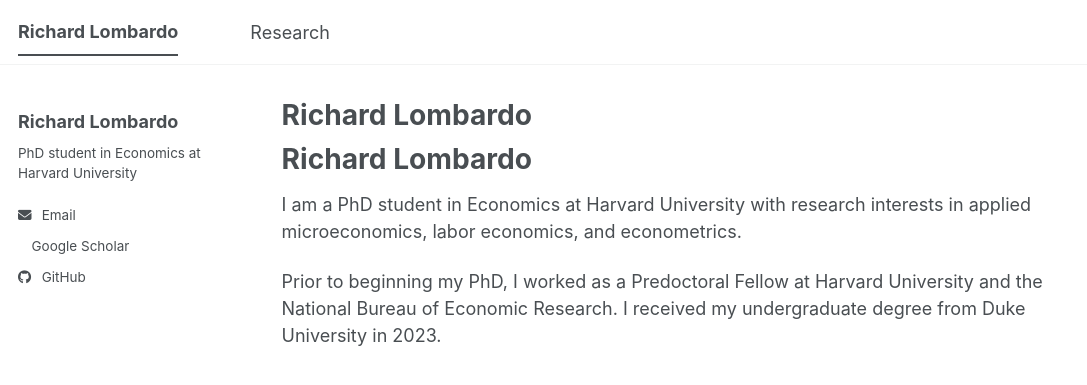
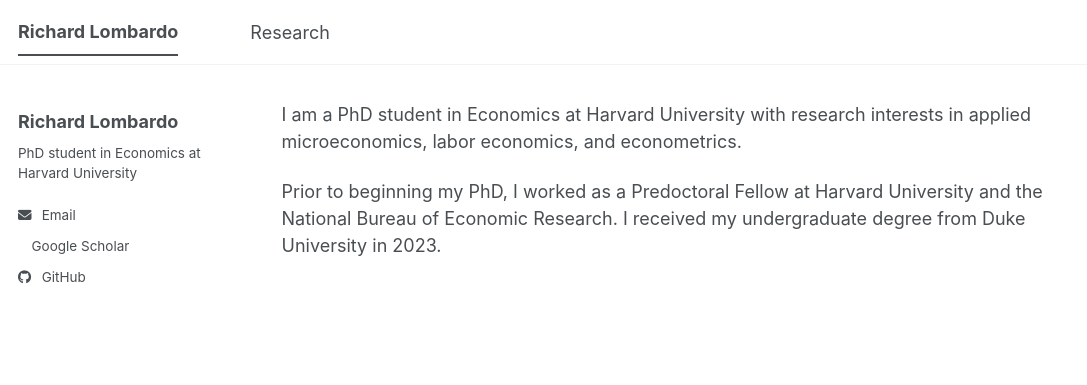
Before and after one commit to richardlombardo/richardlombardo.github.io, a Jekyll site: the page built from _pages/about.md, in a window 1280 px wide. Shown: the top 385 px of the page, without its empty margins (0-1087 px from the left). Built offline with Jekyll 4.4.1, drawn with Linux system fonts in a browser that asks for light colours; a style sheet for code colours, icons or effects is not loaded; our own code applies the rules of GitHub Pages for plain Markdown files.

Commit message:
Remove personal name from about page
Removed name from the about page.

```diff
--- a/_pages/about.md
+++ b/_pages/about.md
@@ -6,7 +6,6 @@ redirect_from:
   - /about/
   - /about.html
 ---
-# Richard Lombardo
 
 I am a PhD student in Economics at Harvard University with research interests in applied microeconomics, labor economics, and econometrics.
 
```
